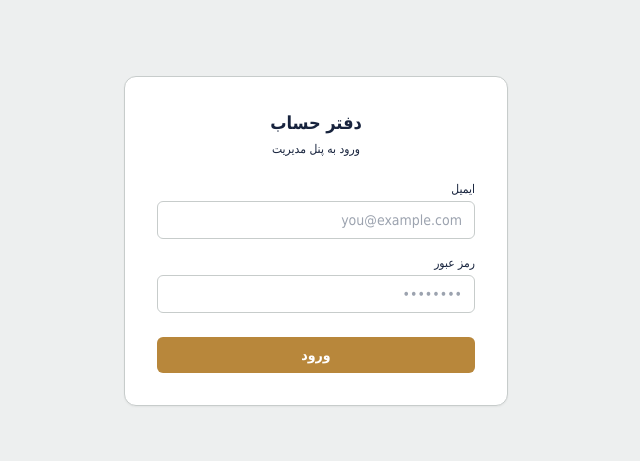
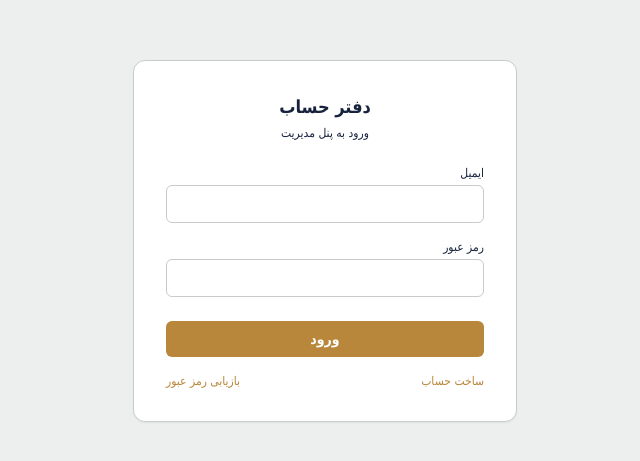
Before and after one commit to abbaskeshavarzi/hesabdari-app, a Next.js app: page /login in a window 1280 px wide. Shown: the part 159-620 px from the top of the page, without its empty margins (389-1029 px from the left). Built offline with nearby package versions, Linux system fonts and the light colour scheme; no server answers; a small style sheet from the web is missing.

Commit message:
feat(auth): implement stage 2 pages/login.js

```diff
--- a/pages/login.js
+++ b/pages/login.js
@@ -1,63 +1,40 @@
 import { useState } from 'react';
 import { useRouter } from 'next/router';
+import Link from 'next/link';
 import { supabase } from '../lib/supabaseClient';
+
+function authError(error) {
+  if (!error) return '';
+  if (error.message?.toLowerCase().includes('email not confirmed')) return 'ایمیل شما تأیید نشده است. لطفاً ایمیل تأیید را بررسی کنید.';
+  if (error.message?.toLowerCase().includes('invalid login credentials')) return 'ایمیل یا رمز عبور اشتباه است.';
+  return 'ورود انجام نشد. لطفاً اطلاعات را بررسی کنید و دوباره تلاش کنید.';
+}
 
 export default function Login() {
   const router = useRouter();
-  const [email, setEmail] = useState('');
-  const [password, setPassword] = useState('');
-  const [error, setError] = useState('');
-  const [loading, setLoading] = useState(false);
+  const [email,setEmail]=useState('');
+  const [password,setPassword]=useState('');
+  const [error,setError]=useState('');
+  const [loading,setLoading]=useState(false);
 
   async function handleSubmit(e) {
-    e.preventDefault();
-    setError('');
-    setLoading(true);
-    const { error } = await supabase.auth.signInWithPassword({ email, password });
+    e.preventDefault(); setError(''); setLoading(true);
+    const { error } = await supabase.auth.signInWithPassword({email:email.trim(),password});
     setLoading(false);
-    if (error) {
-      setError('ایمیل یا رمز عبور اشتباه است.');
-      return;
-    }
+    if (error) { setError(authError(error)); return; }
     router.replace('/');
   }
 
-  return (
-    <div className="min-h-screen flex items-center justify-center bg-paper px-4">
-      <form onSubmit={handleSubmit} className="w-full max-w-sm bg-surface rounded-xl border border-line p-8 shadow-sm">
-        <div className="text-center mb-6">
-          <div className="text-lg font-bold text-ink">دفتر حساب</div>
-          <div className="text-xs text-ink/50 mt-1">ورود به پنل مدیریت</div>
-        </div>
-        {error && (
-          <div className="text-badText text-xs bg-bad/10 border border-bad/30 rounded-md px-3 py-2 mb-4">{error}</div>
-        )}
-        <label className="block text-xs text-ink/60 mb-1">ایمیل</label>
-        <input
-          type="email"
-          required
-          value={email}
-          onChange={(e) => setEmail(e.target.value)}
-          className="focus-ring w-full rounded-md border border-line px-3 py-2 text-sm mb-4"
-          placeholder="you@example.com"
-        />
-        <label className="block text-xs text-ink/60 mb-1">رمز عبور</label>
-        <input
-          type="password"
-          required
-          value={password}
-          onChange={(e) => setPassword(e.target.value)}
-          className="focus-ring w-full rounded-md border border-line px-3 py-2 text-sm mb-6"
-          placeholder="••••••••"
-        />
-        <button
-          type="submit"
-          disabled={loading}
-          className="focus-ring w-full bg-brass hover:bg-brassDark transition-colors text-white rounded-md py-2 text-sm font-semibold disabled:opacity-60"
-        >
-          {loading ? 'در حال ورود…' : 'ورود'}
-        </button>
-      </form>
-    </div>
-  );
+  return <div className="min-h-screen flex items-center justify-center bg-paper px-4">
+    <form onSubmit={handleSubmit} className="w-full max-w-sm bg-surface rounded-xl border border-line p-8 shadow-sm">
+      <div className="text-center mb-6"><div className="text-lg font-bold text-ink">دفتر حساب</div><div className="text-xs text-ink/50 mt-1">ورود به پنل مدیریت</div></div>
+      {error && <div className="text-badText text-xs bg-bad/10 border border-bad/30 rounded-md px-3 py-2 mb-4">{error}</div>}
+      <label className="block text-xs text-ink/60 mb-1">ایمیل</label>
+      <input type="email" required value={email} onChange={e=>setEmail(e.target.value)} className="focus-ring w-full rounded-md border border-line px-3 py-2 text-sm mb-4" autoComplete="email" />
+      <label className="block text-xs text-ink/60 mb-1">رمز عبور</label>
+      <input type="password" required value={password} onChange={e=>setPassword(e.target.value)} className="focus-ring w-full rounded-md border border-line px-3 py-2 text-sm mb-6" autoComplete="current-password" />
+      <button disabled={loading} className="focus-ring w-full bg-brass hover:bg-brassDark text-white rounded-md py-2 text-sm font-semibold disabled:opacity-60">{loading?'در حال ورود…':'ورود'}</button>
+      <div className="mt-4 flex justify-between text-xs"><Link href="/register" className="text-brass hover:underline">ساخت حساب</Link><Link href="/forgot-password" className="text-brass hover:underline">بازیابی رمز عبور</Link></div>
+    </form>
+  </div>;
 }
```
